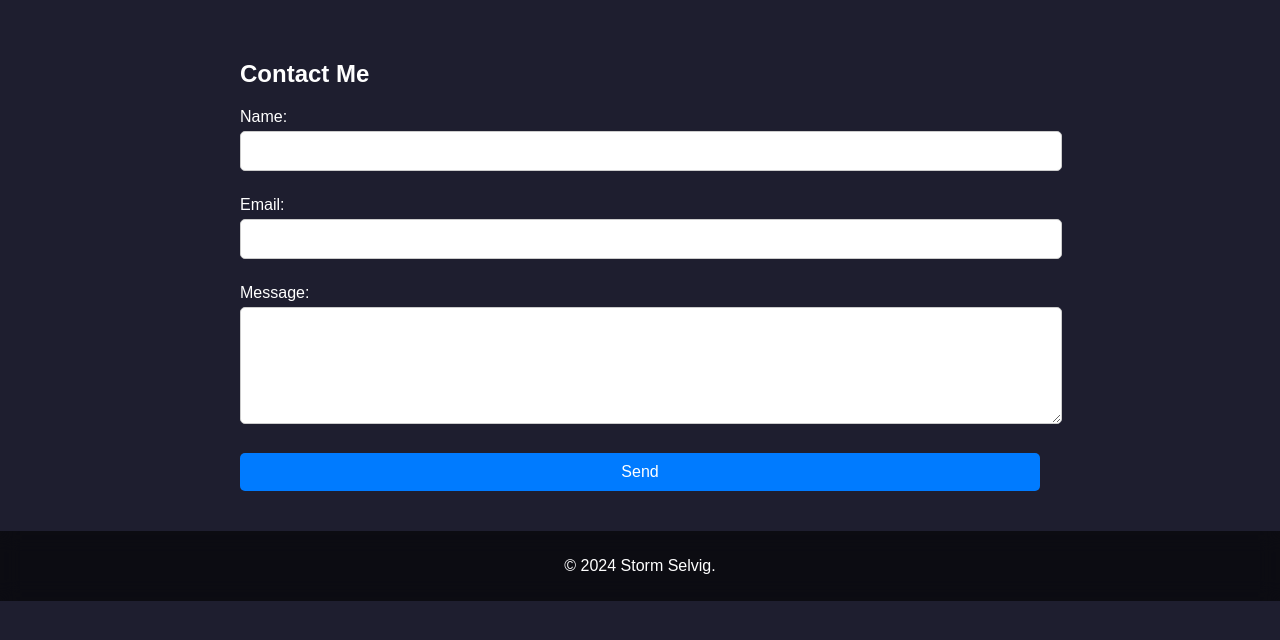
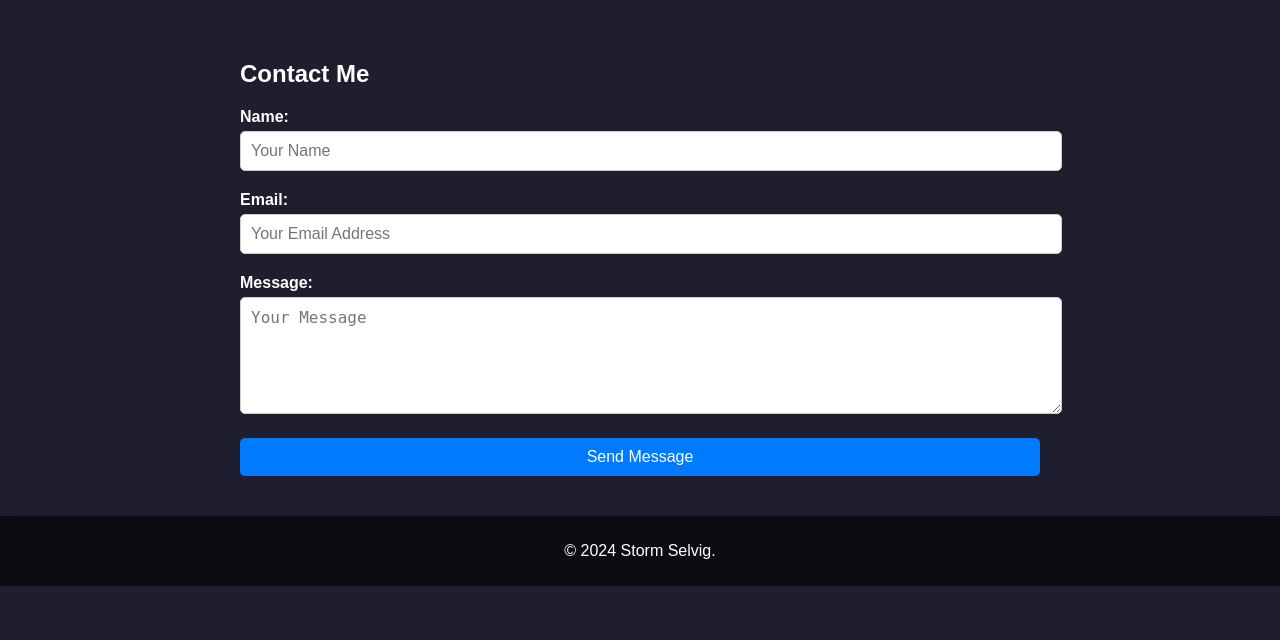
Before and after one commit to Gutteerz/portfolio, a Flask app: page /contact in a window 1280 px wide. Shown: the part 66-706 px from the top of the page. Run offline with Flask 3, Linux system fonts and the light colour scheme; some libraries are stand-ins or nearby versions.

Commit message:
worked on the site

```diff
--- a/app/routes.py
+++ b/app/routes.py
@@ -31,7 +31,7 @@ def portfolio():
 
 
 @main.route('/contact', methods=['GET', 'POST'])
-@limiter.limit("5 per hour")  # Limit contact form submissions to 5 per hour per IP
+@limiter.limit("5 per hour")  # Prevent spam with rate limiting
 def contact():
     if request.method == 'POST':
         # reCAPTCHA Verification
@@ -49,29 +49,34 @@ def contact():
             flash('An error occurred while verifying reCAPTCHA. Please try again later.', 'error')
             return redirect(url_for('main.contact'))
 
+        # Input sanitization
         raw_name = request.form.get('name')
         raw_email = request.form.get('email')
         raw_message = request.form.get('message')
 
-        name = bleach.clean(raw_name, tags=ALLOWED_TAGS, attributes=ALLOWED_ATTRIBUTES)
-        email = bleach.clean(raw_email, tags=ALLOWED_TAGS, attributes=ALLOWED_ATTRIBUTES)
-        message = bleach.clean(raw_message, tags=ALLOWED_TAGS, attributes=ALLOWED_ATTRIBUTES)
+        name = bleach.clean(raw_name)
+        email = bleach.clean(raw_email)
+        message = bleach.clean(raw_message)
 
+        # Validate required fields
         if not name.strip() or not email.strip() or not message.strip():
             flash('All fields are required!', 'error')
             return redirect(url_for('main.contact'))
 
+        # Email validation
         try:
             validate_email(email)
         except EmailNotValidError:
             flash('Invalid email address. Please enter a valid email.', 'error')
             return redirect(url_for('main.contact'))
 
+        # Process and send the email
         success = process_contact_form(name, email, message)
         if success:
             flash('Your message has been sent. Thank you!', 'success')
         else:
             flash('An error occurred while sending your message. Please try again later.', 'error')
+
         return redirect(url_for('main.contact'))
 
     return render_template('contact.html')
--- a/app/static/css/style.css
+++ b/app/static/css/style.css
@@ -131,3 +131,38 @@ button:hover {
 .btn:hover {
     background-color: #0056b3;
 }
+
+.contact .form-group {
+    margin-bottom: 15px;
+}
+
+.contact label {
+    font-weight: bold;
+}
+
+.contact input, .contact textarea {
+    width: 100%;
+    padding: 10px;
+    margin: 5px 0;
+    border: 1px solid #ccc;
+    border-radius: 5px;
+}
+
+.contact input:focus, .contact textarea:focus {
+    border-color: #007bff;
+    outline: none;
+}
+
+.contact button {
+    background-color: #007bff;
+    color: #fff;
+    padding: 10px 20px;
+    border: none;
+    border-radius: 5px;
+    cursor: pointer;
+    font-size: 16px;
+}
+
+.contact button:hover {
+    background-color: #0056b3;
+}
--- a/app/templates/contact.html
+++ b/app/templates/contact.html
@@ -1,29 +1,26 @@
 {% extends "base.html" %}
 {% block title %}Contact{% endblock %}
 {% block content %}
-{% set recaptcha_script_url = "https://www.google.com/recaptcha/api.js" %}
-{% set form_action_url = "/contact" %}
-
 <section class="contact">
     <div class="container">
         <h1>Contact Me</h1>
-        <form method="post" action="{{ form_action_url }}">
+        <form method="post" action="/contact">
             <div class="form-group">
                 <label for="name">Name:</label>
-                <input type="text" id="name" name="name" required>
+                <input type="text" id="name" name="name" placeholder="Your Name" required>
             </div>
             <div class="form-group">
                 <label for="email">Email:</label>
-                <input type="email" id="email" name="email" required>
+                <input type="email" id="email" name="email" placeholder="Your Email Address" required>
             </div>
             <div class="form-group">
                 <label for="message">Message:</label>
-                <textarea id="message" name="message" rows="5" required></textarea>
+                <textarea id="message" name="message" rows="5" placeholder="Your Message" required></textarea>
             </div>
             <div class="g-recaptcha" data-sitekey="{{ config['RECAPTCHA_PUBLIC_KEY'] }}"></div>
-            <button type="submit" class="btn">Send</button>
+            <button type="submit" class="btn">Send Message</button>
         </form>
-        <script src="{{ recaptcha_script_url }}" async defer></script>
+        <script src="https://www.google.com/recaptcha/api.js" async defer></script>
     </div>
 </section>
 {% endblock %}
--- a/app/templates/home.html
+++ b/app/templates/home.html
@@ -3,7 +3,7 @@
 {% block content %}
 <section class="hero">
     <div class="container">
-        <h1>Welcome to My Portfolio!</h1>
+        <h1>Storm Selvig!</h1>
         <p>Explore my work, skills, and projects.</p>
     </div>
 </section>
```
Also changed, not shown: requirements.txt (line endings or trailing spaces).
